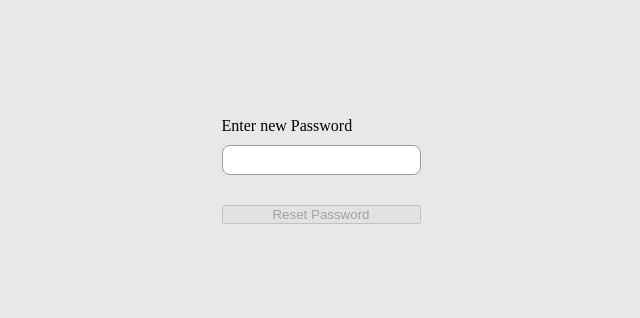
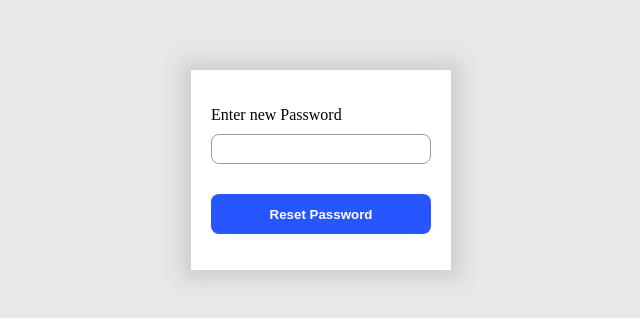
Before and after one commit to Nilo18/FullstackTodoApp, an Angular app: page /password-reset/1 in a window 1280 px wide. Shown: the part 230-548 px from the top of the page, without its empty margins (319-959 px from the left). Built offline with nearby package versions, Linux system fonts and the light colour scheme.

Commit message:
Removed debug logs and improved password reset layout

```diff
--- a/src/app/pages/password-reset-verification/password-reset-verification.component.scss
+++ b/src/app/pages/password-reset-verification/password-reset-verification.component.scss
@@ -1,16 +1,42 @@
+@import '../../../styles/mixins.scss';
+
 .resetPassword__Password {
-        display: flex;
-        flex-direction: column;
+        // display: flex;
+        // flex-direction: column;
+        @include flexContainerColumn;
         gap: 10px;
-        // height: 100%;
-        width: 100%;
+        background-color: white;
+        box-shadow: 0px 0px 18px 10px rgb(207, 207, 207);
+        width: 260px;
+        height: 200px;
+        padding: 20px;
+
+        label {
+            justify-self: baseline;
+            align-self: baseline;
+        }
 
         input {
+            justify-self: baseline;
+            align-self: baseline;
             height: 30px;
             border-radius: 8px;
             border: 1px solid rgb(155, 155, 155);
             padding-left: 10px;
             padding-right: 10px;
+            width: 100%;
+        }
+
+        button {
+            @include basicButton;
+            width: 100%;
+            background-color: rgb(39, 86, 255);
+            border-radius: 8px;
+            color: white;
+        }
+
+        button:hover {
+            background-color: rgb(35, 73, 213);
         }
 
         .smallerErrMsg {
--- a/src/app/pages/signup/signup.component.ts
+++ b/src/app/pages/signup/signup.component.ts
@@ -23,8 +23,6 @@ export class SignupComponent {
       email: ['', [Validators.required, Validators.email, Validators.minLength(3), Validators.maxLength(100)]],
       password: ['', [Validators.required, Validators.minLength(5), Validators.maxLength(100)]],
     })
-
-    console.log(this.authService.hasToken())
   }
 
   async onSubmit(credentials: SignUpCredentials) {
--- a/src/app/services/auth.service.ts
+++ b/src/app/services/auth.service.ts
@@ -102,7 +102,6 @@ export class AuthService {
   async verifyEmail(token: string) {
     try {
       const res = await firstValueFrom(this.http.get<{accessToken: string}>(`${this.emailVerificationURL}${token}`))
-      console.log(res.accessToken)
       localStorage.setItem('accessToken', JSON.stringify(res.accessToken))
       return res.accessToken
     } catch (err) {
@@ -143,7 +142,6 @@ export class AuthService {
   async resetPassword(newPassword: string, token: string | null) {
     try {
       const res = await firstValueFrom(this.http.put<{accessToken: string}>(`${this.passwordResetURL}/${token}`, newPassword, {withCredentials: true}))
-      console.log(res.accessToken)
       localStorage.setItem('accessToken', JSON.stringify(res.accessToken))
     } catch (err: any) {
       console.log("Couldn't reset password.")
```
